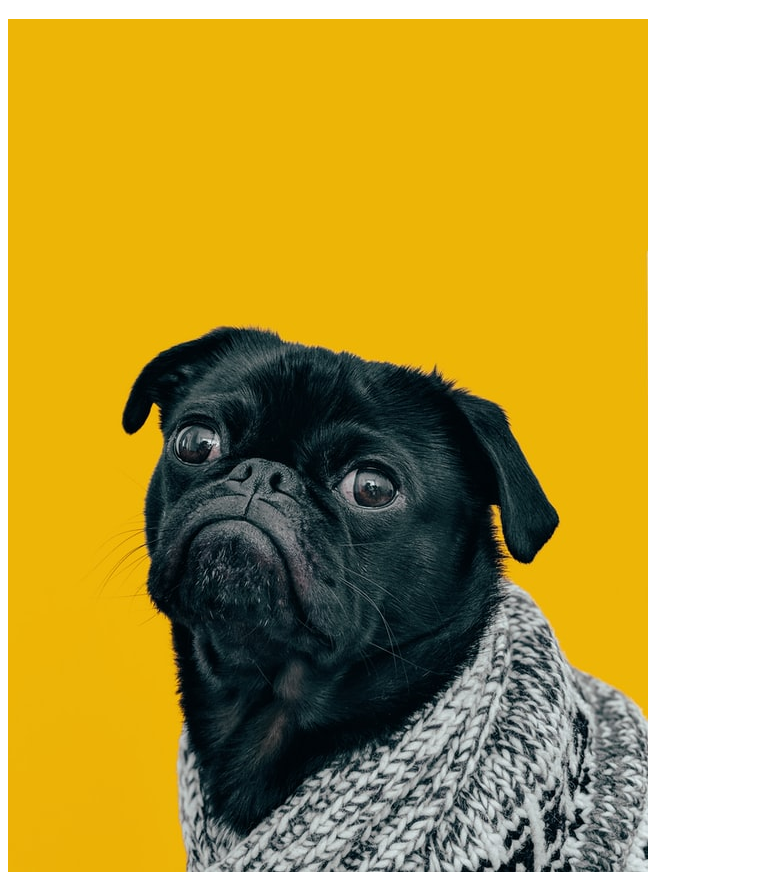
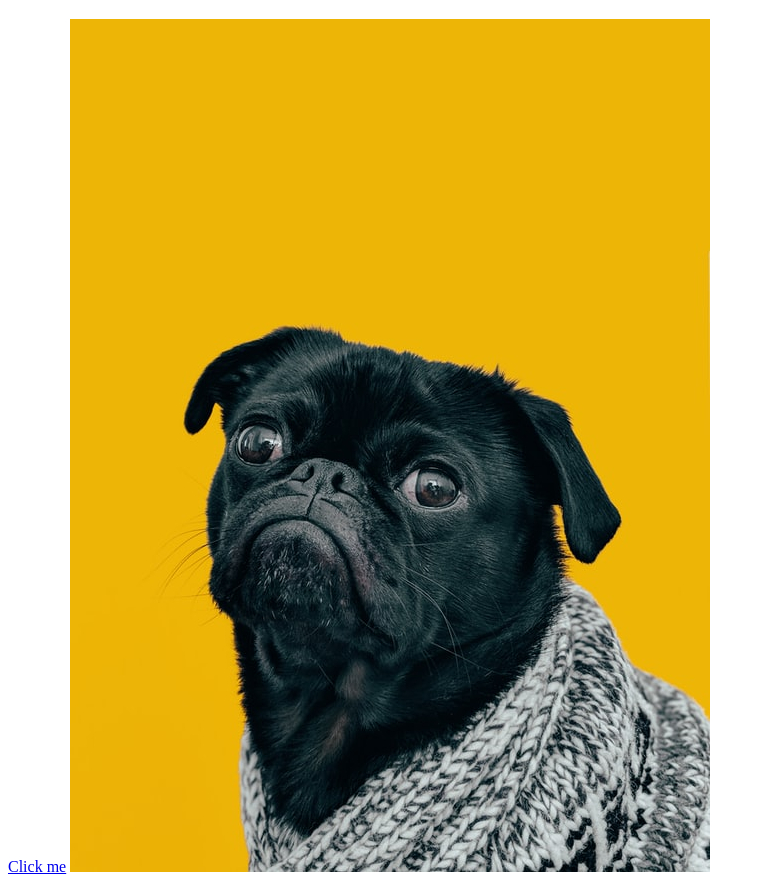
Before and after one commit to PatrickBethmann/odin-links-and-images, a plain HTML site: page index.html in a window 1280 px wide. Shown: the part 61-945 px from the top of the page, without its empty margins (0-765 px from the left). Drawn offline with Linux system fonts and the light colour scheme.

Commit message:
Added the anchor again

```diff
--- a/index.html
+++ b/index.html
@@ -9,6 +9,8 @@
 <body>
     <h1>Homepage</h1>
 
+    <a href="pages/about.html">Click me</a>
+
     <img src="images/dog.jpg">
 </body>
 </html>
```
